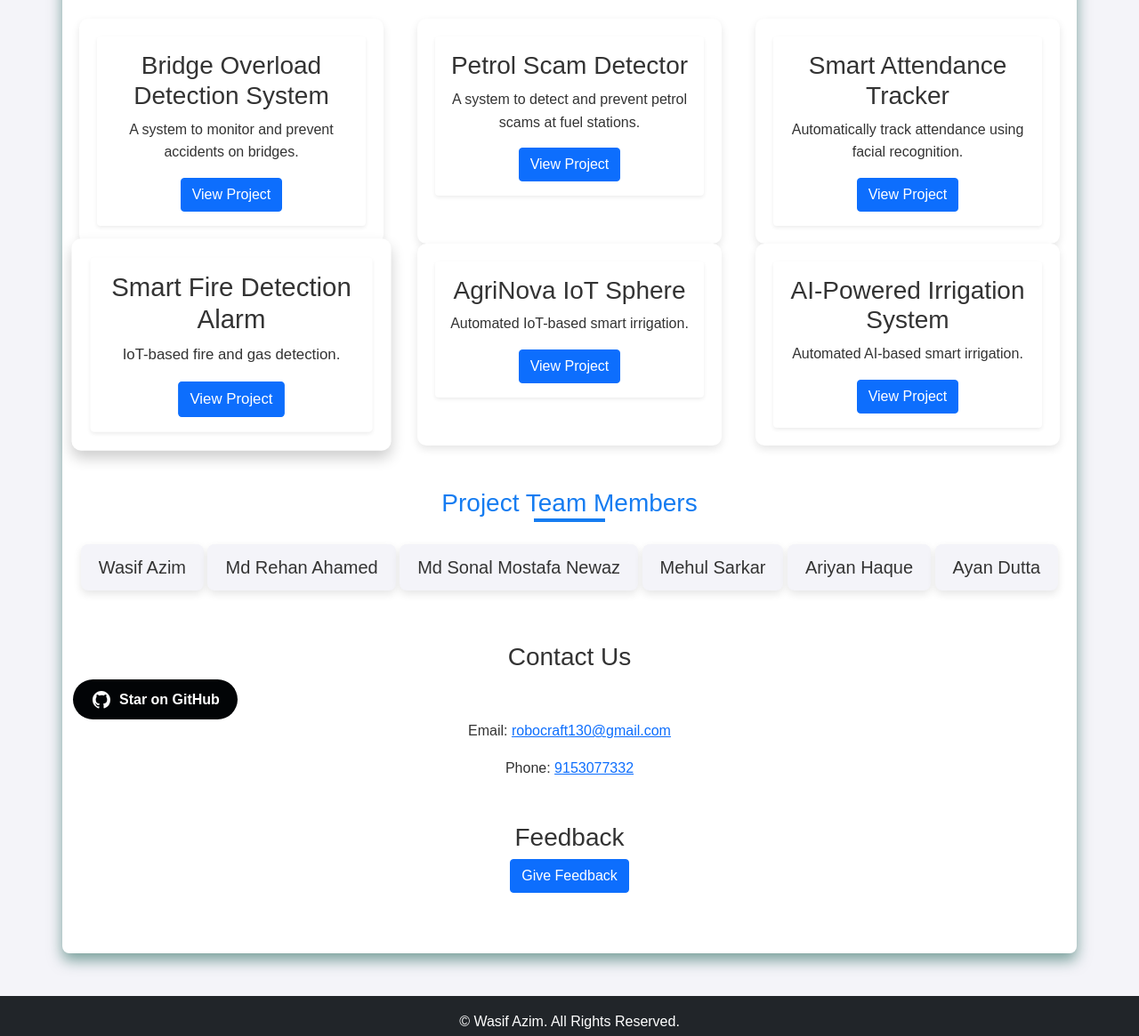
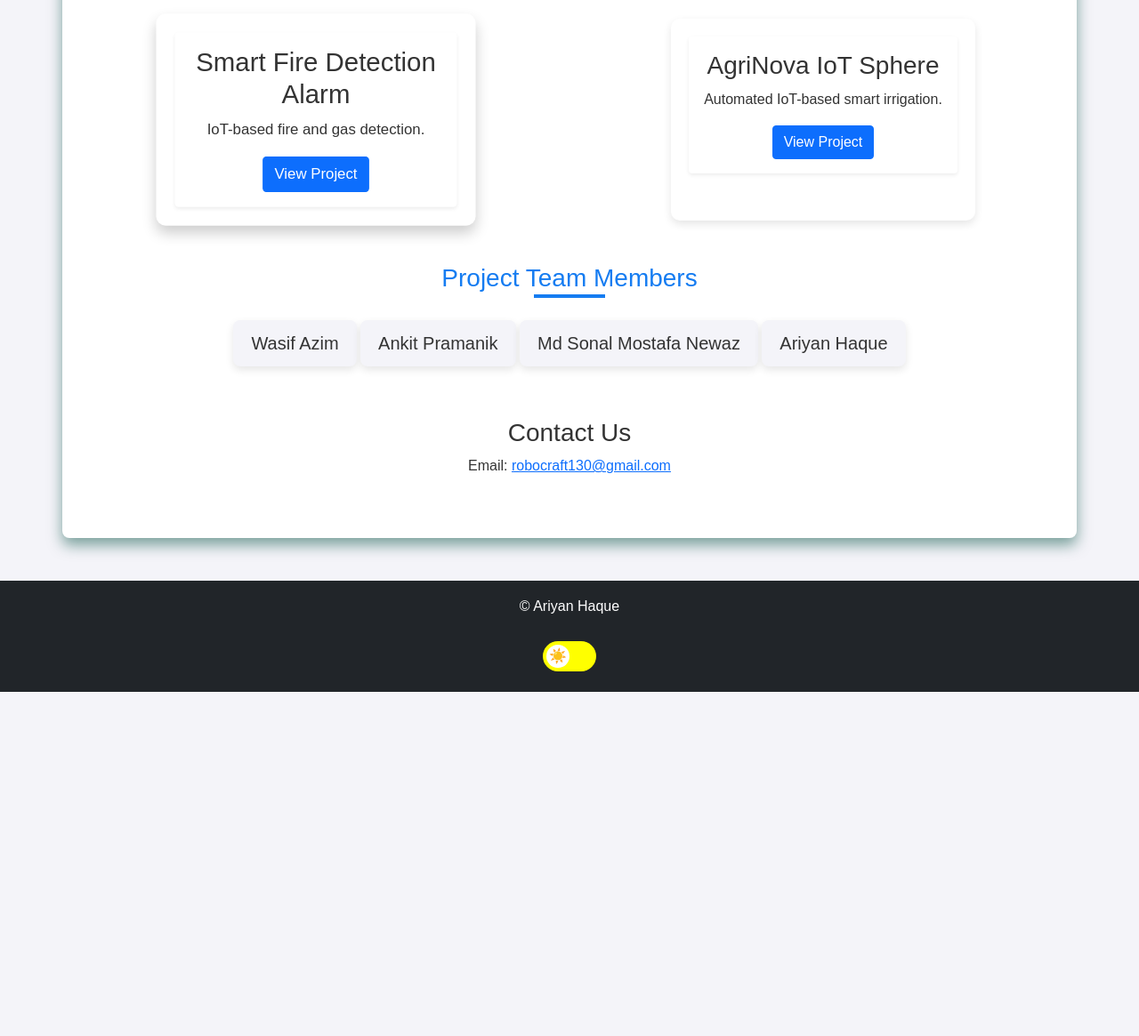
Before and after one commit to mrariyanhaque/collage, a website: page index.html in a window 1280 px wide. Shown: the part 305-1470 px from the top of the page at 89% size. After the commit the page ends 1083 px from the top, so only its background shows below. Drawn offline with nearby package versions, Linux system fonts and the light colour scheme; a script that the page names is missing.

Commit message:
Update index.html

```diff
--- a/index.html
+++ b/index.html
@@ -4,7 +4,7 @@
 <head>
     <meta charset="UTF-8">
     <meta name="viewport" content="width=device-width, initial-scale=1.0">
-    <title>Saraswati Puja Exhibition</title>
+    <title>SRKMHS</title>
 
     <!-- Link to Bootstrap CSS from CDN -->
     <link href="https://cdn.jsdelivr.net/npm/bootstrap@5.1.3/dist/css/bootstrap.min.css" rel="stylesheet">
@@ -40,7 +40,7 @@
 
     <!-- Header Section -->
     <header class="bg-dark text-white py-4 text-center">
-        <h1 class="typing-effect">Saraswati Puja Exhibition</h1>
+        <h1 class="typing-effect">SRKMHS</h1>
         <p class="lead">Explore Our Projects</p>
     </header>
 
@@ -69,37 +69,9 @@
             <h2 class="mb-4">Our Projects</h2>
 
             <!-- Project 1 -->
-            <div class="col-md-4 project animate-on-scroll">
-                <div class="card border-0 shadow-sm">
-                    <div class="card-body">
-                        <h3 class="card-title">Bridge Overload Detection System</h3>
-                        <p class="card-text">A system to monitor and prevent accidents on bridges.</p>
-                        <a href="project1.html" class="btn btn-primary btn-ripple view-more">View Project</a>
-                    </div>
-                </div>
-            </div>
 
-            <!-- Project 2 -->
-            <div class="col-md-4 project animate-on-scroll">
-                <div class="card border-0 shadow-sm">
-                    <div class="card-body">
-                        <h3 class="card-title">Petrol Scam Detector</h3>
-                        <p class="card-text">A system to detect and prevent petrol scams at fuel stations.</p>
-                        <a href="project2.html" class="btn btn-primary btn-ripple view-more">View Project</a>
-                    </div>
-                </div>
-            </div>
 
-            <!-- Project 3 -->
-            <div class="col-md-4 project animate-on-scroll">
-                <div class="card border-0 shadow-sm">
-                    <div class="card-body">
-                        <h3 class="card-title">Smart Attendance Tracker</h3>
-                        <p class="card-text">Automatically track attendance using facial recognition.</p>
-                        <a href="project3.html" class="btn btn-primary btn-ripple view-more">View Project</a>
-                    </div>
-                </div>
-            </div>
+
 
             <!-- Additional Projects -->
             <div class="col-md-4 project animate-on-scroll">
@@ -120,15 +92,7 @@
                     </div>
                 </div>
             </div>
-            <div class="col-md-4 project animate-on-scroll">
-                <div class="card border-0 shadow-sm">
-                    <div class="card-body">
-                        <h3 class="card-title">AI-Powered Irrigation System</h3>
-                        <p class="card-text">Automated AI-based smart irrigation.</p>
-                        <a href="project6.html" class="btn btn-primary btn-ripple view-more">View Project</a>
-                    </div>
-                </div>
-            </div>
+
         </section>
 
         <!-- Team Section -->
@@ -136,11 +100,11 @@
             <h3>Project Team Members</h3>
             <ul class="list-unstyled">
                 <li><a href="https://portfolio.wasifazim.com" target="_blank">Wasif Azim</a></li>
-                <li><a href="https://portfolio.rehanaahamed.com" target="_blank">Md Rehan Ahamed</a></li>
+                <li><a href="https://portfolio.rehanaahamed.com" target="_blank">Ankit Pramanik</a></li>
                 <li><a href="https://portfolio.sonalmostafanewaz.com" target="_blank">Md Sonal Mostafa Newaz</a></li>
-                <li><a href="https://portfolio.mehulsarkar.com" target="_blank">Mehul Sarkar</a></li>
+
                 <li><a href="https://mrariyanhaque.github.io" target="_blank">Ariyan Haque</a></li>
-                <li><a href="https://portfolio.ayandutta.com" target="_blank">Ayan Dutta</a></li>
+
             </ul>
         </section>
 
@@ -148,32 +112,14 @@
         <section id="contact" class="my-5 text-center">
             <h3>Contact Us</h3>
             <p>
-                <button
-                    id="github-star-btn"
-                    style="background-color: #020406; color: white; font-weight: bold; padding: 10px 20px; border-radius: 9999px; display: flex; align-items: center; border: none; cursor: pointer;"
-                >
-                    <svg
-                        xmlns="http://www.w3.org/2000/svg"
-                        viewBox="0 0 24 24"
-                        fill="currentColor"
-                        style="width: 24px; height: 24px; margin-right: 8px;"
-                    >
-                        <path
-                            d="M12 2C6.48 2 2 6.48 2 12c0 4.42 2.87 8.17 6.84 9.49.5.09.66-.22.66-.49 0-.24-.01-.87-.01-1.71-2.78.61-3.37-1.34-3.37-1.34-.45-1.15-1.11-1.46-1.11-1.46-.91-.62.07-.61.07-.61 1.01.07 1.54 1.04 1.54 1.04.89 1.52 2.34 1.08 2.91.83.09-.65.35-1.08.63-1.33-2.22-.25-4.56-1.11-4.56-4.95 0-1.09.39-1.98 1.03-2.68-.1-.25-.45-1.27.1-2.65 0 0 .84-.27 2.75 1.02A9.56 9.56 0 0112 6.8c.85.004 1.71.115 2.51.34 1.91-1.29 2.75-1.02 2.75-1.02.55 1.38.2 2.4.1 2.65.64.7 1.03 1.59 1.03 2.68 0 3.85-2.34 4.7-4.57 4.95.36.31.68.92.68 1.85 0 1.34-.01 2.42-.01 2.75 0 .27.16.59.67.49A10.01 10.01 0 0022 12c0-5.52-4.48-10-10-10z"
-                        />
-                    </svg>
-                    Star on GitHub
-                </button>
+
                 Email: <a href="mailto:robocraft130@gmail.com">robocraft130@gmail.com</a>
             </p>
-            <p>Phone: <a href="tel:+9153077332">9153077332</a></p>
+
         </section>
 
         <!-- Feedback Section -->
-        <section id="feedback" class="my-5 text-center">
-            <h3>Feedback</h3>
-            <button id="feedback-btn" class="btn btn-primary">Give Feedback</button>
-        </section>
+
     </main>
 
     <!-- Scroll-to-Top Button -->
@@ -181,7 +127,7 @@
 
     <!-- Footer -->
     <footer class="bg-dark text-white py-3 text-center">
-        <p>&copy; Wasif Azim. All Rights Reserved.</p>
+        <p>&copy; Ariyan Haque</p>
         <div class="toggle-container">
             <input type="checkbox" id="theme-toggle" class="toggle-checkbox">
             <label for="theme-toggle" class="toggle-label">
```
